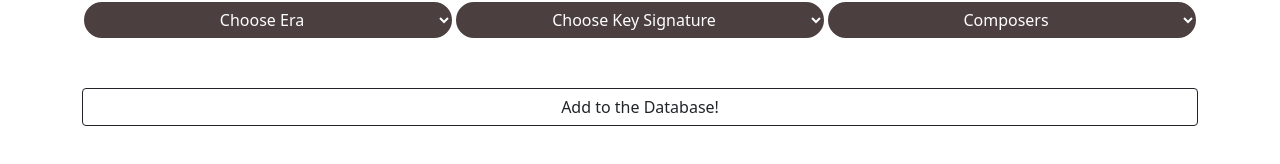
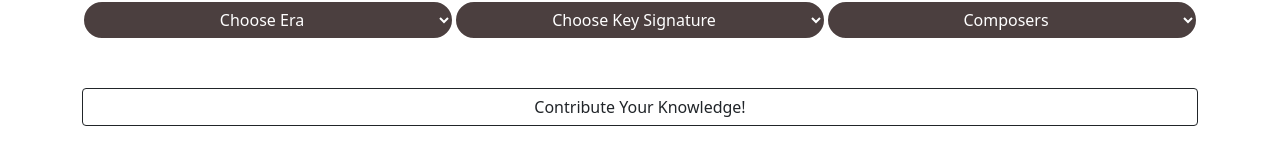
Before and after one commit to joeycodingphase25/React_Music_API, a React (Create React App) app: page / in a window 1280 px wide. Shown: the part 584-748 px from the top of the page. Built offline with nearby package versions, Linux system fonts and the light colour scheme.

Commit message:
text changes

```diff
--- a/src/components/EraCard.js
+++ b/src/components/EraCard.js
@@ -8,7 +8,7 @@ export default function EraCard(props) {
     <div className="card">
         <div className="card-body">
             <Link to={`/era/${era.era_id}`}>
-            <h5 className="card-title">{era.era}</h5>
+            <h5 className="card-title text-dark">{era.era}</h5>
             </Link>
             <h6 className="card-subtitle mb-2 text-muted">Time Period: {era.date} </h6>
             <p>{era.about}</p>
--- a/src/main/Home.js
+++ b/src/main/Home.js
@@ -75,7 +75,7 @@ export default class Home extends Component {
                 </div>
 
                 <div className='text-start fw-bold mt-4 pt-4'>
-                    <button onClick={this.handleAdd} className='btn btn-outline-dark w-100'>Add to the Database!</button>
+                    <button onClick={this.handleAdd} className='btn btn-outline-dark w-100'>Contribute Your Knowledge!</button>
                 </div>
 
             </>
```
